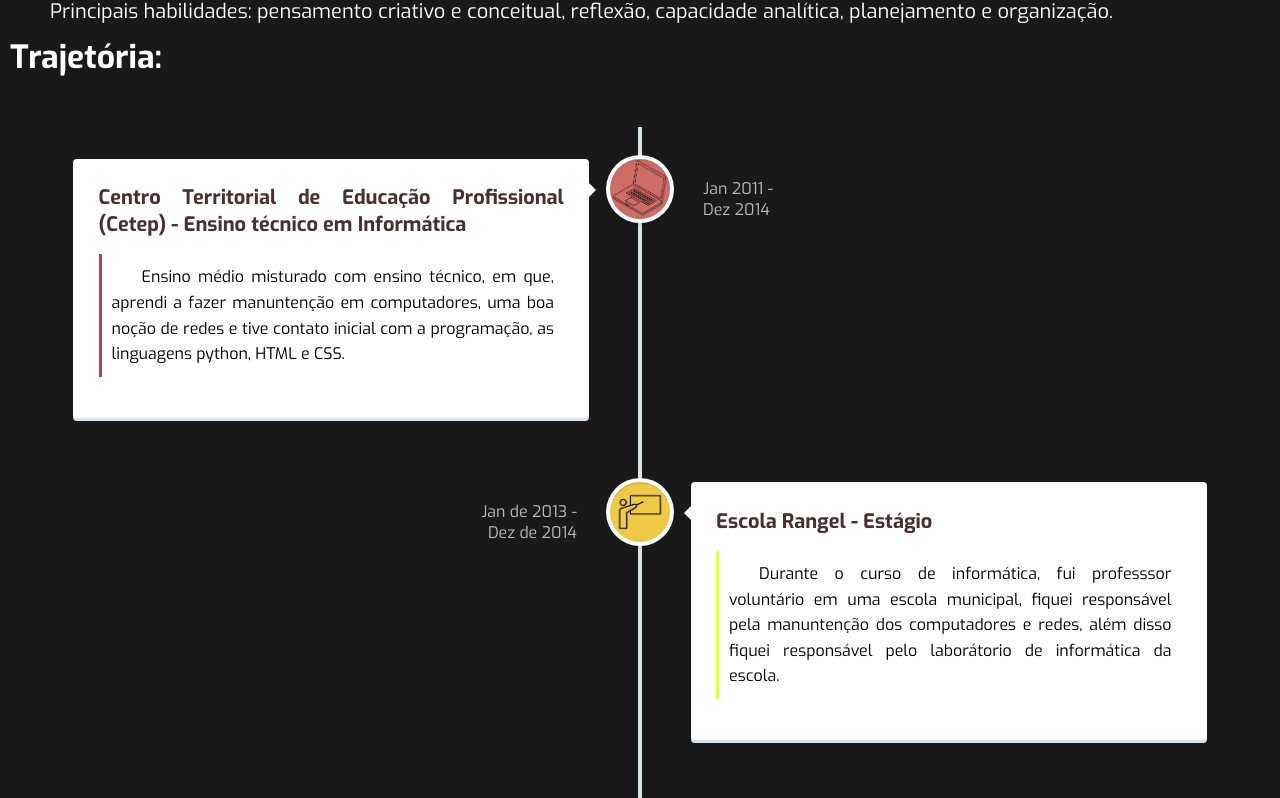
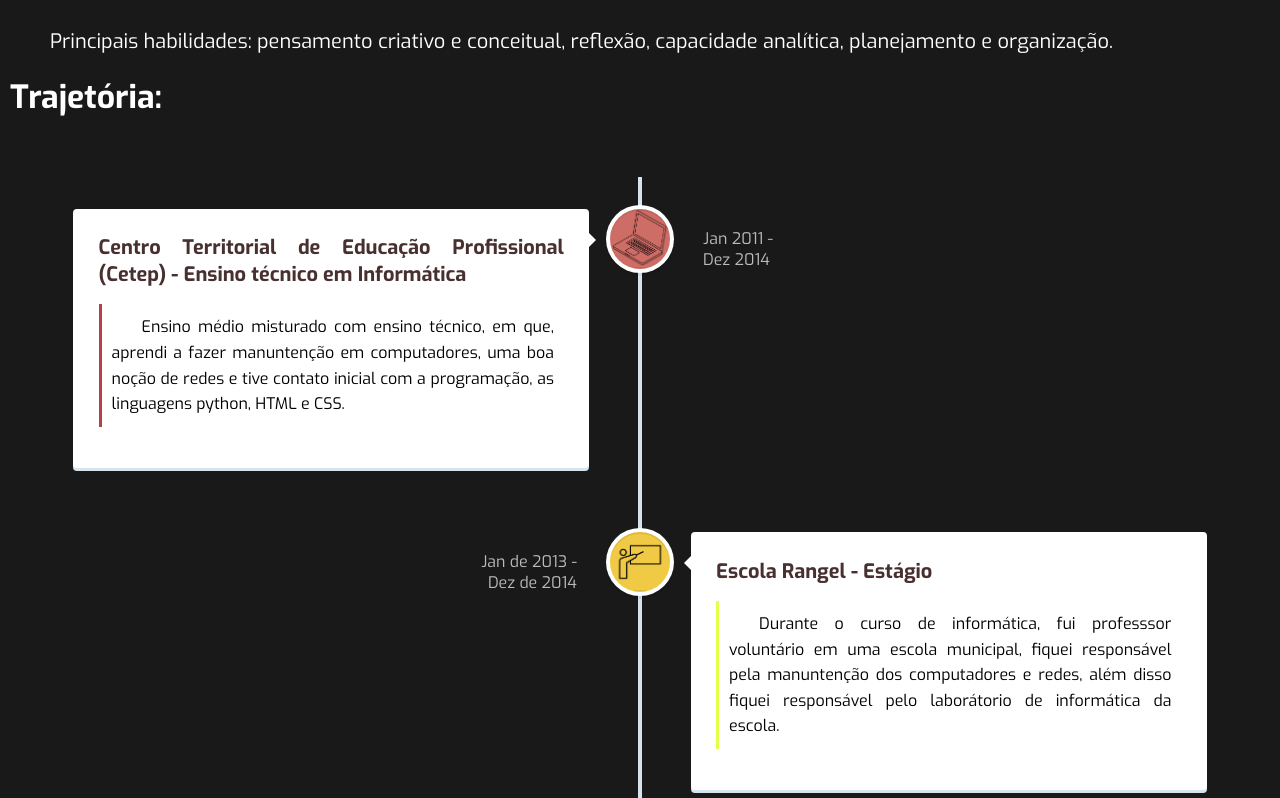
Before and after one commit to Josuerodrigojr/Portfolio-2022, a plain HTML site: page index.html in a window 1280 px wide. Shown: the part 1136-1934 px from the top of the page. Drawn offline with nearby package versions, Linux system fonts and the light colour scheme; files whose address does not match are found by name.

Commit message:
Update home.css

```diff
--- a/home.css
+++ b/home.css
@@ -5,7 +5,7 @@ html{
 
 body{
     display: grid;
-    grid-template-rows: 108.5% 300% 120%;
+    grid-template-rows: 108.5% 310% 120%;
     height: 100%;
     margin:0%;
     text-align: justify;
```
